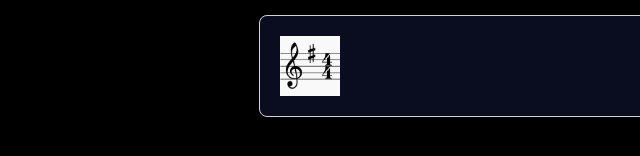
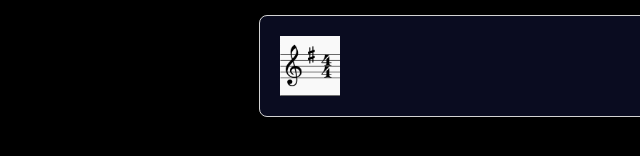
Before and after one commit to alanashannon/Decomposer, a website built with webpack: page index.html in a window 1280 px wide. Shown: the part 356-512 px from the top of the page, 0-640 px from the left. Built offline with nearby package versions, Linux system fonts and the light colour scheme.

Commit message:
Update dvorak pics

```diff
--- a/index.html
+++ b/index.html
@@ -39,7 +39,7 @@
         </br>
         <div class="board-parent">
             <div class="board" id="board">
-                <div class="staff-starter" id="staff-starter"><img src="./dist/tile_imgs/staff_start.png" alt=""></div>
+                <div class="staff-starter" id="staff-starter"><img src="./dist/tile_imgs/staff_starter.png" alt=""></div>
             </div>
         </div>
     </div>
```
Also changed, not shown: dist/tile_imgs/dvorak_1.png, dist/tile_imgs/dvorak_2.png, dist/tile_imgs/dvorak_3.png, dist/tile_imgs/dvorak_4.png, dist/tile_imgs/dvorak_5.png, dist/tile_imgs/dvorak_6.png, dist/tile_imgs/dvorak_7.png, dist/tile_imgs/dvorak_8.png, dist/tile_imgs/staff_start.png (deleted), dist/tile_imgs/staff_starter.png (added).
